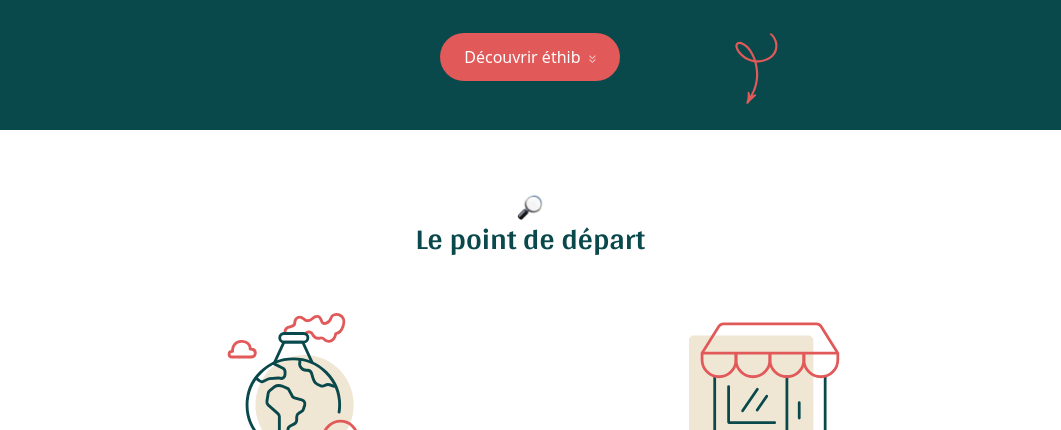
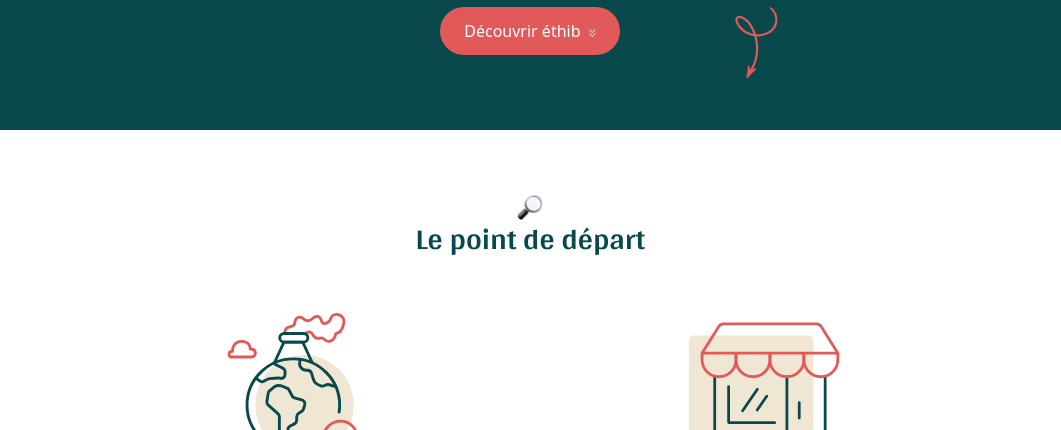
Before and after one commit to ethib-org/landingpage, an Astro site: page / in a window 1280 px wide. Shown: the part 670-1100 px from the top of the page, without its empty margins (110-1171 px from the left). Built offline with nearby package versions, Linux system fonts and the light colour scheme; Astro itself is replaced by a stand-in of ours.

Commit message:
style: fix Header margin bottom responsive

```diff
--- a/src/components/Header.astro
+++ b/src/components/Header.astro
@@ -70,7 +70,7 @@ import SeeMoreArrow from "./Header/SeeMoreArrow.astro"
         /> aux<br class="block md:hidden" /> commerçants locaux
       </p>
     </div>
-    <div class="relative">
+    <div class="relative md:mb-8">
       <a
         href="#"
         class="inline-flex items-center justify-center gap-5 rounded-full bg-[#E25959] px-6 py-3 text-white hover:bg-[#C94343] hover:text-white"
```
